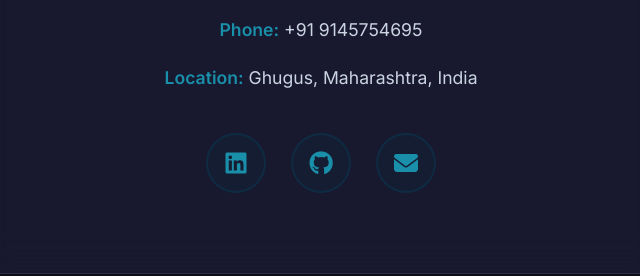
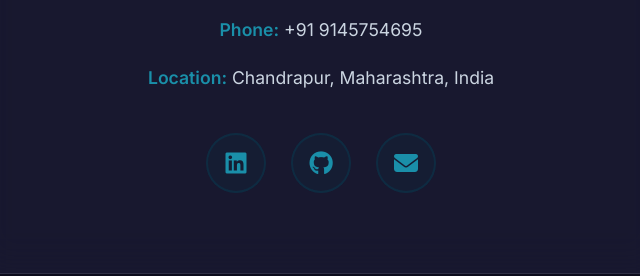
Before and after one commit to NomanMustaquekhan/web-profile, a plain HTML site: page index.html in a window 1280 px wide. Shown: the part 5631-5907 px from the top of the page, 319-959 px from the left. Drawn offline with Linux system fonts and the light colour scheme.

Commit message:
Address changed from Ghugus to Chandrapur in the contact section of the portfolio.

```diff
--- a/index.html
+++ b/index.html
@@ -1010,7 +1010,7 @@
             <p><strong>Name:</strong> Noman Mustaque Khan</p>
             <p><strong>Email:</strong> nomankhan07686@gmail.com</p>
             <p><strong>Phone:</strong> +91 9145754695</p>
-            <p><strong>Location:</strong> Ghugus, Maharashtra, India</p>
+            <p><strong>Location:</strong> Chandrapur, Maharashtra, India</p>
 
             <div class="social-links">
                 <a href="https://www.linkedin.com/in/nomankhan786" target="_blank" aria-label="LinkedIn">
```
